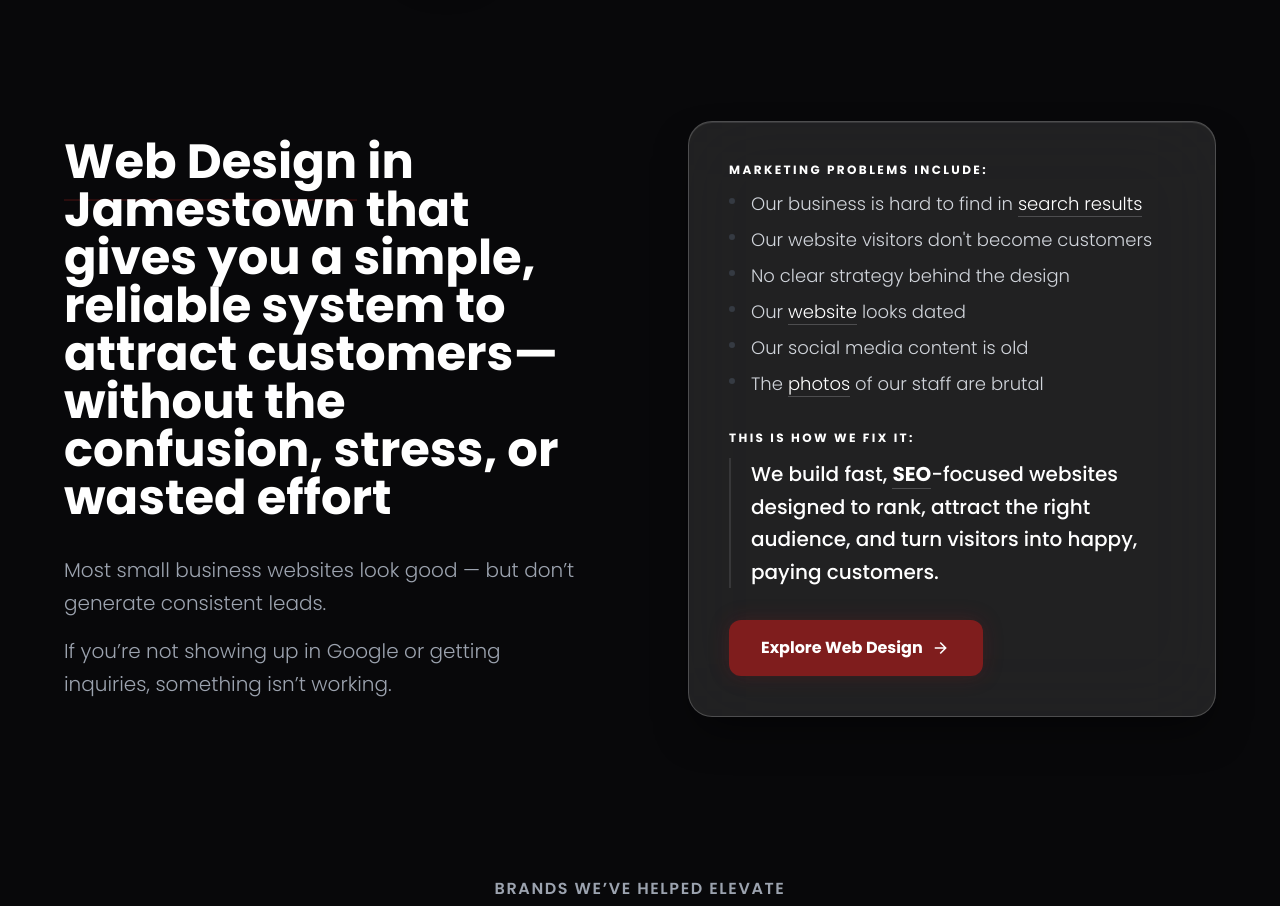
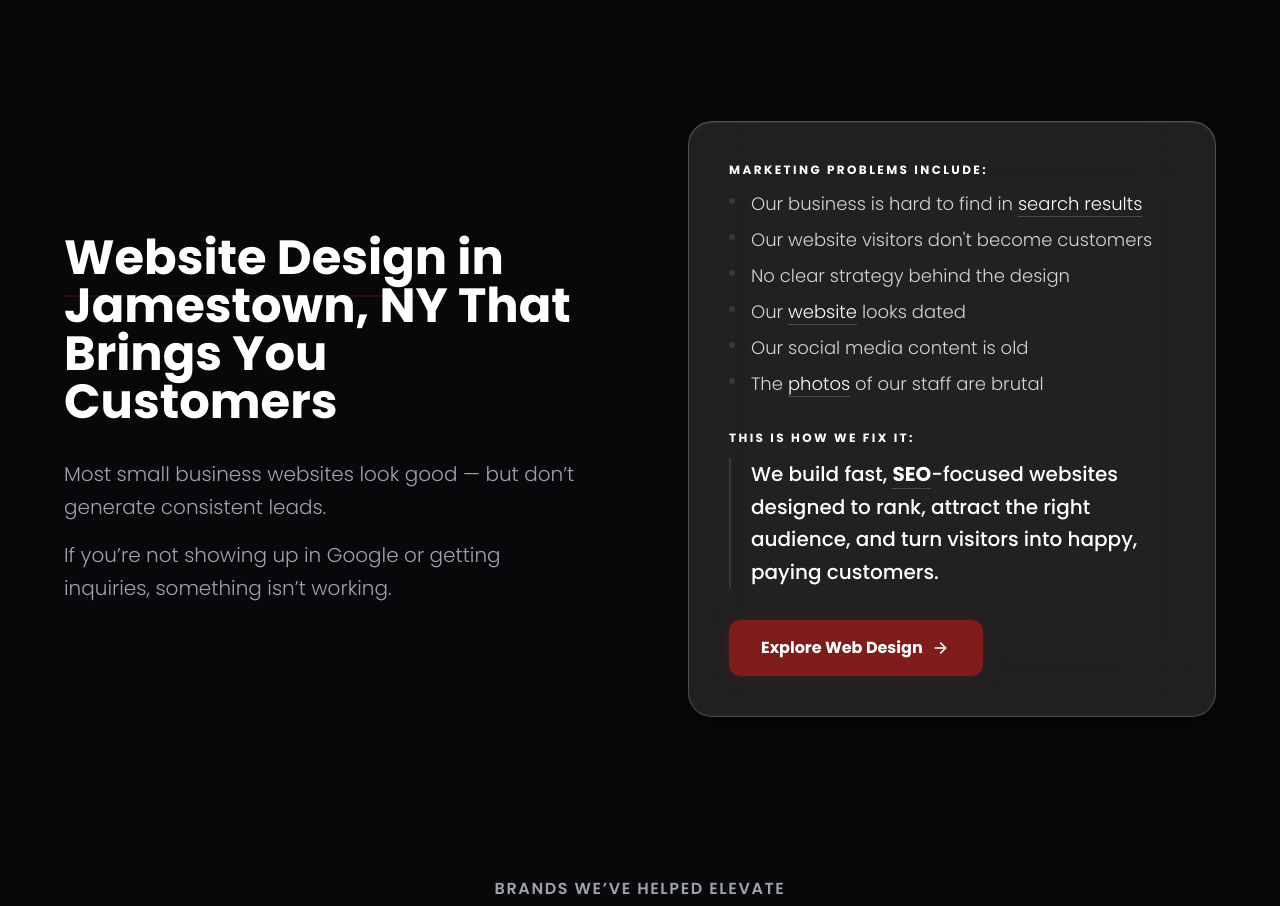
Before and after one commit to rsigler3/click-media-site, a plain HTML site: page index.html in a window 1280 px wide. Shown: the part 840-1746 px from the top of the page. Drawn offline with nearby package versions, Linux system fonts and the light colour scheme; no server answers; animation ran at ten frames a second.

Commit message:
Update index.html

```diff
--- a/index.html
+++ b/index.html
@@ -362,7 +362,7 @@
                 <!-- Left Side: Headline & Intro -->
                 <div class="text-left w-full">
                     <h2 class="text-4xl lg:text-5xl font-extrabold text-white mb-8 leading-tight">
-                        <a href="web-design.html" class="hover:text-primary transition-colors border-b-2 border-primary/30 hover:border-primary pb-1">Web Design</a> in Jamestown that gives you a simple, reliable system to attract customers—without the confusion, stress, or wasted effort
+                        <a href="web-design.html" class="hover:text-primary transition-colors border-b-2 border-primary/30 hover:border-primary pb-1">Website Design</a> in Jamestown, NY That Brings You Customers
                     </h2>
                     <div class="text-xl text-gray-400 font-light leading-relaxed space-y-4 max-w-lg">
                         <p>Most small business websites look good — but don’t generate consistent leads.</p>
```
